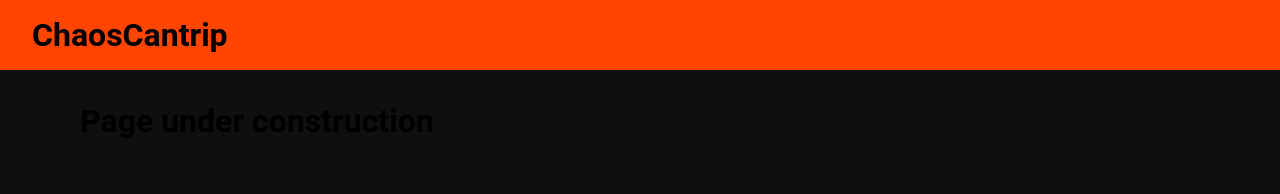
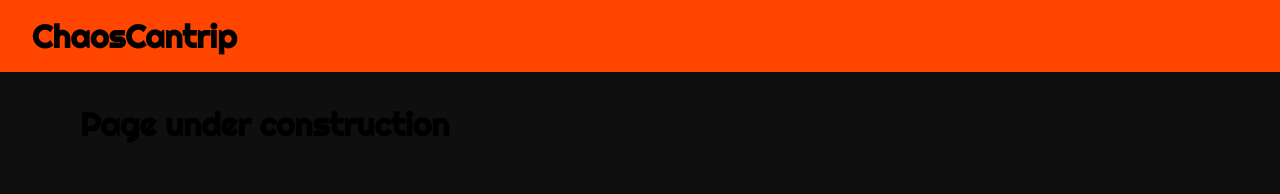
Before and after one commit to ChaosCantrip/Website, a Next.js app: page / in a window 1280 px wide. Shown: the top 194 px of the page. Built offline with nearby package versions, Linux system fonts and the light colour scheme.

Commit message:
Changed header font to Righteous

```diff
--- a/styles/fonts.css
+++ b/styles/fonts.css
@@ -1,5 +1,7 @@
+@import url('https://fonts.googleapis.com/css2?family=Righteous&display=swap');
+
 :root {
-    --header-font: 'Roboto', sans-serif;
+    --header-font: "Righteous", sans-serif;
     --body-font: Helvetica, Arial, sans-serif;
 }
 
```
